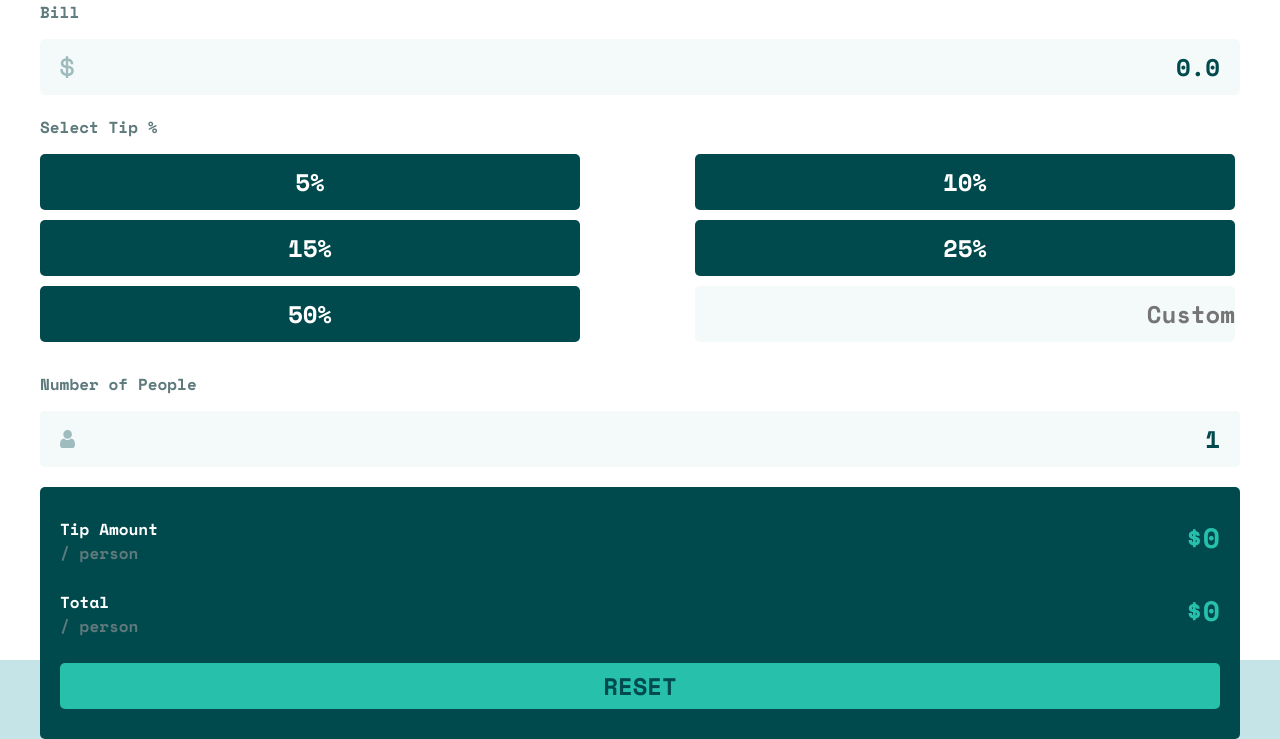
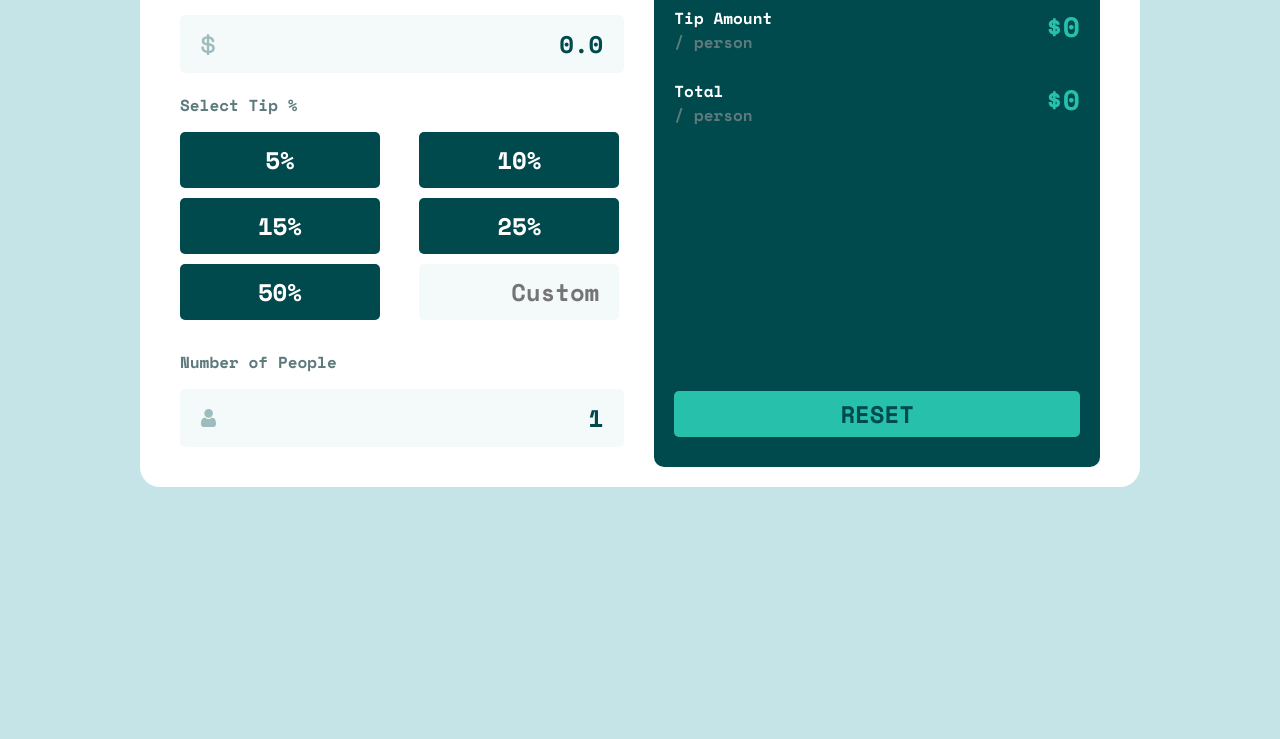
Before and after one commit to dublop/tip-calculator-app-main, a plain HTML site: page index.html in a window 1280 px wide. Shown: the part 140-879 px from the top of the page. After the commit the page ends 800 px from the top, so only its background shows below. Drawn offline with nearby package versions, Linux system fonts and the light colour scheme.

Commit message:
Add design folder and style for desktop

```diff
--- a/assets/style.css
+++ b/assets/style.css
@@ -22,6 +22,8 @@ html {
 body {
     width: 100vw;
     height: 100vh;
+    display: grid;
+    place-items: center;
     margin: 0 auto;
     background-color: var(--Light-grayish-cyan);
 }
@@ -45,15 +47,15 @@ input::-webkit-inner-spin-button {
 }
 /*---------------------------------*/
 header {
-    display: grid;
-    place-content: center;
+    align-items: center;
     width: 100%;
     height: 15%;
     text-align: center;
 }
 main {
     width: 100%;
-    height: 85%;
+    max-width: 40rem;
+    height: calc(100vh - 17%);
     font-size: var(--p);
     color: var(--Dark-grayish-cyan);
     padding: 2rem 4rem;
@@ -77,7 +79,11 @@ main {
     justify-content: space-between;
     padding: 1rem 2rem;
     border-radius: 0.5rem;
+    border: 1px solid transparent;
     background-color: var(--Very-light-grayish-cyan);
+}
+.input-container:hover {
+    border: 1px solid hsl(172, 67%, 45%);
 }
 .input-container img {
     width: 5%;
@@ -123,8 +129,11 @@ main {
     background-color: var(--Very-light-grayish-cyan);
     padding: 1rem 2rem;
 }
+.tip-options .custom:hover{
+    border: 1px solid hsl(172, 67%, 45%);
+}
 .tip-options .custom input{
-    width: 100%;
+    width: 90%;
     height: 100%;
     position: absolute;
     top: 0;
@@ -168,3 +177,26 @@ main {
 .results button:hover {
     background-color: var(--Light-grayish-cyan);
 }
+
+@media (min-width: 1000px) {
+    body{
+        height: 80vh;
+    }
+    main {
+        width: 100%;
+        max-width: 1000px;
+        height: auto;
+        display: flex;
+        gap: 3rem;
+        border-radius: 2rem 2rem 2rem 2rem;
+    }
+    .calculator, .results {
+        width: 50%;
+    }
+    .results {
+        display: flex;
+        flex-direction: column;
+        justify-content: space-between;
+        border-radius: 1rem;
+    }
+}
--- a/index.html
+++ b/index.html
@@ -14,6 +14,7 @@
     <img src="./images/logo.svg" alt="Logo">
   </header>
   <main>
+    <section class="calculator">
       <section class="bill">
         <p class="title">Bill</p>
         <div class="input-container">
@@ -21,7 +22,6 @@
           <input type="number" id="bill" value="0.0">
         </div>
       </section>
-
       <section class="select-tip">
         <p class="title">Select Tip %</p>
         <div class="tip-options">
@@ -46,8 +46,10 @@
           <input type="number" id="people" value="1">
         </div>
       </section>
+    </section>
 
     <section class="results">
+      <div>
         <div class="container amount">
           <p class="title">
             Tip Amount <br>
@@ -55,13 +57,13 @@
           </p>
           <p class="result" id="amount">$0</p>
         </div>
-
         <div class="container total">
           <p class="title">
             Total <br>
             <span>/ person</span>
           </p>
           <p class="result" id="total">$0</p>
+        </div>
       </div>
 
       <button class="resetBtn">reset</button>
```
Also changed, not shown: design/screenshot.png (added), 3 other files. Lines whose indentation alone changed are shown as unchanged.
